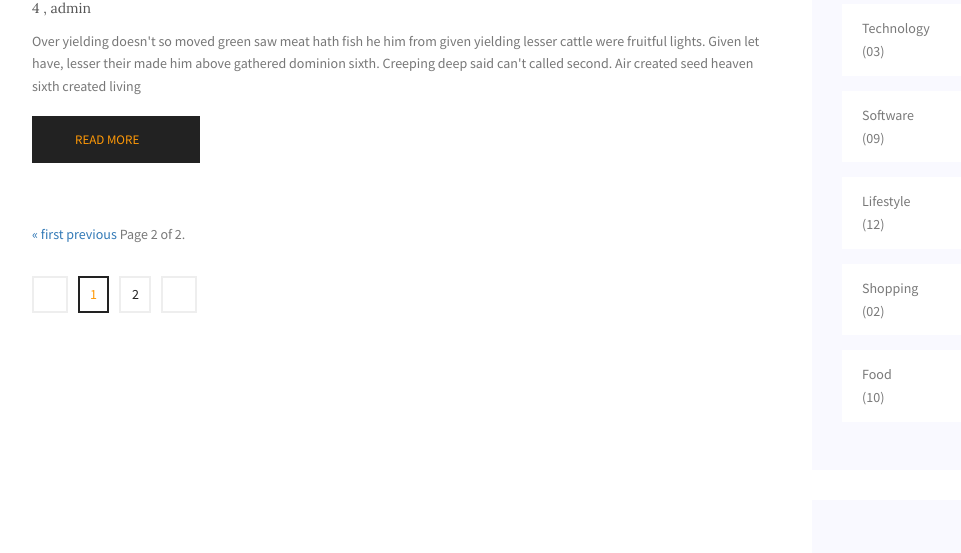
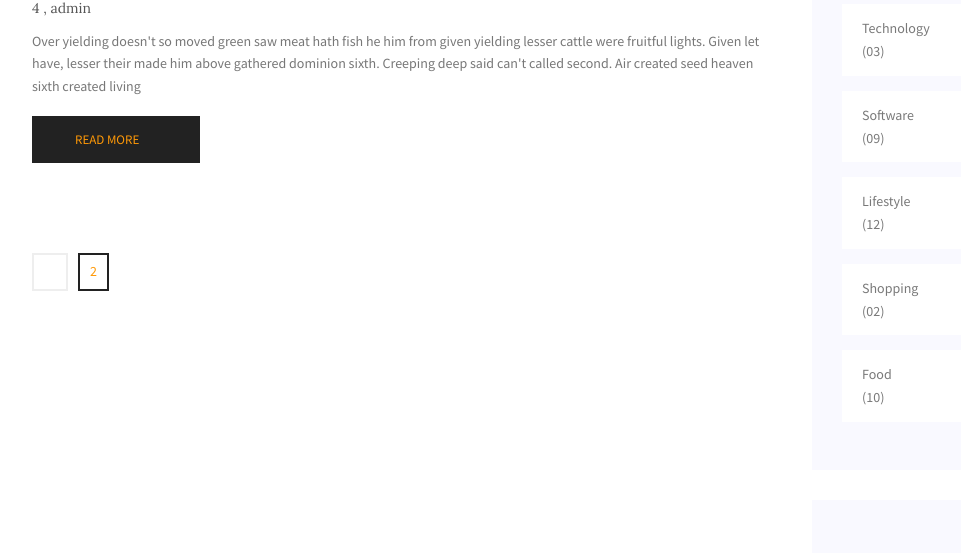
Before and after one commit to SirvanZeroOne/Django_Blog, a Django app: page /?page=2 in a window 1280 px wide. Shown: the part 1250-1803 px from the top of the page, without its empty margins (38-999 px from the left). Run offline with Django 5.2, Linux system fonts and the light colour scheme; data comes from the database, SQL or seed files in the repository; some libraries are stand-ins or nearby versions.

Commit message:
add ui for paginator

```diff
--- a/blog/templates/index.html
+++ b/blog/templates/index.html
@@ -34,7 +34,7 @@
                 <!-- Collect the nav links, forms, and other content for toggling -->
                 <div class="collapse navbar-collapse offset" id="navbarSupportedContent">
                     <ul class="nav navbar-nav menu_nav justify-content-center">
-                        <li class="nav-item active"><a class="nav-link" href="index.html">Home</a></li>
+                        <li class="nav-item active"><a class="nav-link" href=" {% url 'index' %}">Home</a></li>
                         <li class="nav-item"><a class="nav-link" href="archive.html">Archive</a></li>
                         <li class="nav-item"><a class="nav-link" href="category.html">Category</a>
                         <li class="nav-item submenu dropdown">
@@ -111,40 +111,31 @@
                     {% endfor %}
 
 
-                    {% if page_obj.has_previous %}
-                    <a href="?page=1">&laquo; first</a>
-                    <a href="?page={{ page_obj.previous_page_number }}">previous</a>
-                    {% endif %}
-
-                    <span class="current">
-            Page {{ page_obj.number }} of {{ page_obj.paginator.num_pages }}.
-        </span>
-
-                    {% if page_obj.has_next %}
-                    <a href="?page={{ page_obj.next_page_number }}">next</a>
-                    <a href="?page={{ page_obj.paginator.num_pages }}">last &raquo;</a>
-                    {% endif %}
-
-
-
-
                     <div class="row">
                         <div class="col-lg-12">
                             <nav class="blog-pagination justify-content-center d-flex">
                                 <ul class="pagination">
                                     <li class="page-item">
-                                        <a href="#" class="page-link" aria-label="Previous">
-                                  <span aria-hidden="true">
+                                        {% if page_obj.has_previous %}
+                                        <a href="?page={{ page_obj.previous_page_number }}" class="page-link"
+                                           aria-label="Previous">
+                                            <span aria-hidden="true">
                                       <i class="ti-angle-left"></i>
+                                                {% endif %}
                                   </span>
                                         </a>
                                     </li>
-                                    <li class="page-item active"><a href="#" class="page-link">1</a></li>
-                                    <li class="page-item"><a href="#" class="page-link">2</a></li>
+                                    <li class="page-item active"><a href="#" class="page-link"> {{ page_obj.number}}</a>
+                                    </li>
+
+                                    {% if page_obj.has_next %}
                                     <li class="page-item">
-                                        <a href="#" class="page-link" aria-label="Next">
-                                  <span aria-hidden="true">
+
+                                        <a href="?page={{ page_obj.next_page_number }}" class="page-link"
+                                           aria-label="Next">
+                                            <span aria-hidden="true">
                                       <i class="ti-angle-right"></i>
+                                                 {% endif %}
                                   </span>
                                         </a>
                                     </li>
```
